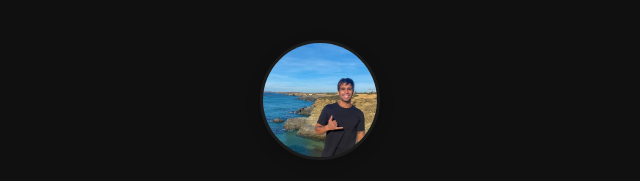
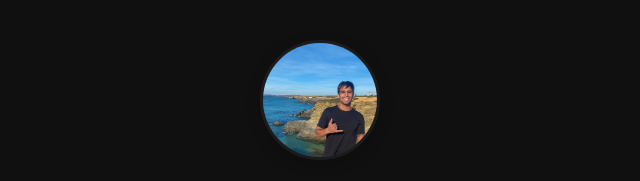
Before and after one commit to caiodcamargo999/caio_personal_brand_lp, a plain HTML site: page index.html in a window 1280 px wide. Shown: the top 181 px of the page, 320-960 px from the left. Drawn offline with Linux system fonts and the light colour scheme.

Commit message:
Ajustar posicionamento da foto para 40%

```diff
--- a/index.html
+++ b/index.html
@@ -81,7 +81,7 @@
             height: 120px;
             border-radius: 50%;
             object-fit: cover;
-            object-position: center center;
+            object-position: center 40%;
             background-color: var(--color-card-border);
             border: 3px solid var(--color-card-background);
             margin-bottom: calc(var(--spacing-unit) * 2);
```
